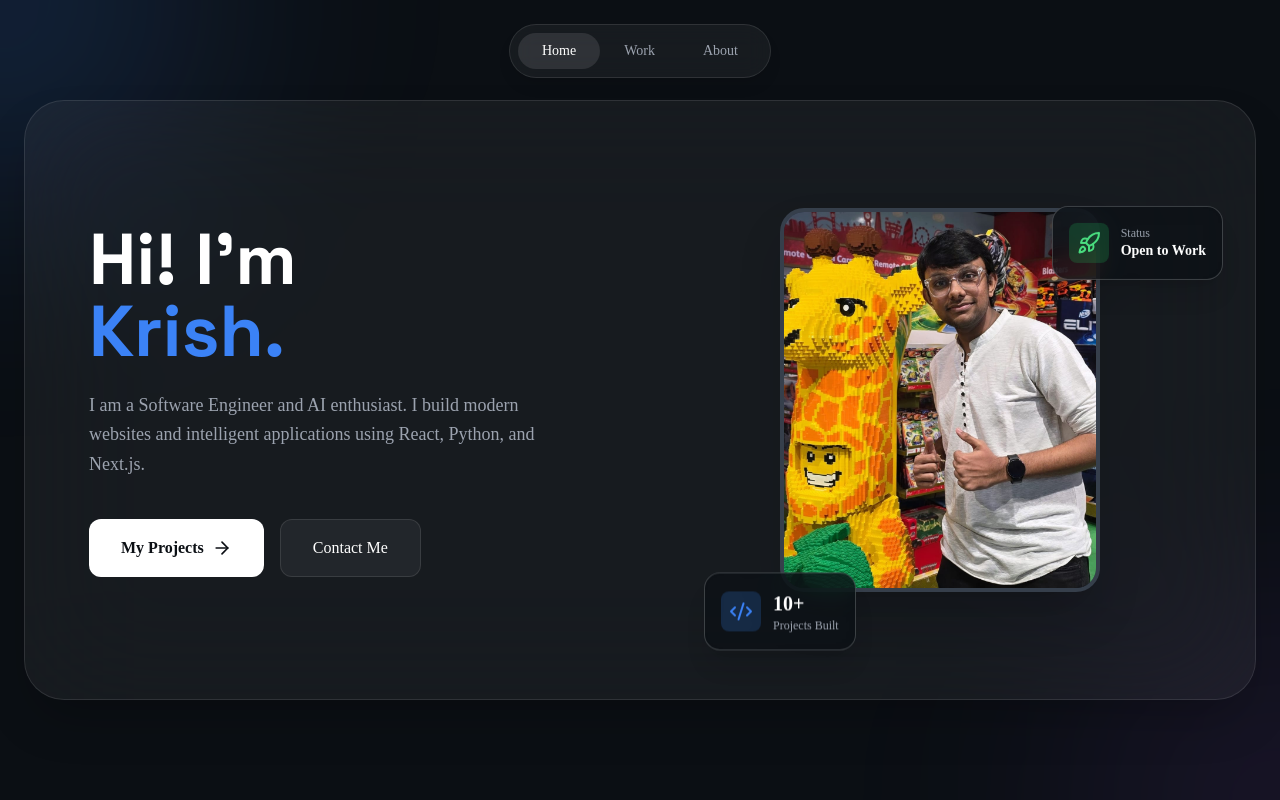
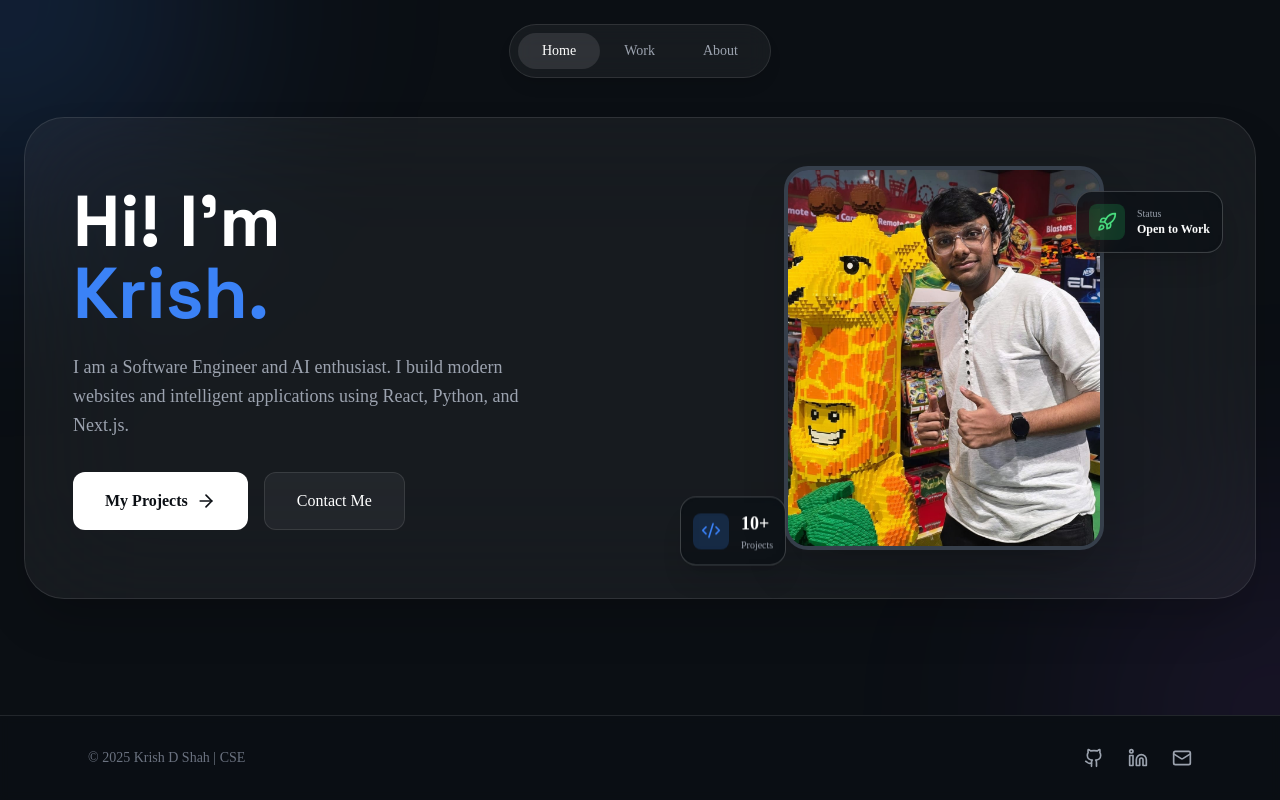
Before and after one commit to Krishdshah/portfoliov2, a Next.js app: page / in a window 1280 px wide. Built offline with nearby package versions, Linux system fonts and the light colour scheme.

Commit message:
Footer Added

```diff
--- a/app/layout.tsx
+++ b/app/layout.tsx
@@ -2,6 +2,7 @@ import type { Metadata } from "next";
 import { Inter, Space_Grotesk } from "next/font/google";
 import "./globals.css";
 import Navbar from "../components/Navbar";
+import Footer from "../components/Footer";
 
 const inter = Inter({ subsets: ["latin"], variable: '--font-inter' });
 const spaceGrotesk = Space_Grotesk({
@@ -22,10 +23,16 @@ export default function RootLayout({
 }>) {
   return (
     <html lang="en">
-      <body className={`${inter.variable} ${spaceGrotesk.variable} antialiased bg-brand-dark text-gray-300`}>
+      <body className={`${inter.variable} ${spaceGrotesk.variable} antialiased bg-brand-dark text-gray-300 flex flex-col min-h-screen`}>
+
         <Navbar />
 
-        {children}
+        <main className="flex-grow flex flex-col">
+          {children}
+        </main>
+
+        <Footer />
+
       </body>
     </html>
   );
--- a/app/page.tsx
+++ b/app/page.tsx
@@ -5,22 +5,24 @@ import { motion } from 'framer-motion';
 
 export default function Home() {
   return (
-    <div className="relative min-h-screen flex items-center justify-center p-6 overflow-hidden bg-brand-dark">
+    // CHANGED: replaced 'min-h-screen' with 'flex-grow h-full'
+    <div className="relative flex-grow h-full flex items-center justify-center p-6 overflow-hidden bg-brand-dark">
 
       {/* 1. Background Blurs */}
       <div className="absolute top-0 left-0 w-96 h-96 bg-brand-accent/20 rounded-full blur-[128px] pointer-events-none -translate-x-1/2 -translate-y-1/2" />
       <div className="absolute bottom-0 right-0 w-96 h-96 bg-purple-500/10 rounded-full blur-[128px] pointer-events-none translate-x-1/2 translate-y-1/2" />
 
       {/* 2. The Main Glass Card */}
+      {/* Adjusted min-h to 'auto' or a smaller fixed height so it doesn't force scroll */}
       <motion.div
         initial={{ opacity: 0, scale: 0.95 }}
         animate={{ opacity: 1, scale: 1 }}
         transition={{ duration: 0.8 }}
-        className="w-full max-w-7xl min-h-[600px] bg-white/5 backdrop-blur-3xl border border-white/10 rounded-[2.5rem] p-8 md:p-16 relative shadow-2xl grid grid-cols-1 lg:grid-cols-2 gap-16 lg:gap-24 items-center"
+        className="w-full max-w-7xl bg-white/5 backdrop-blur-3xl border border-white/10 rounded-[2.5rem] p-8 md:p-12 relative shadow-2xl grid grid-cols-1 lg:grid-cols-2 gap-12 lg:gap-20 items-center"
       >
 
         {/* LEFT SIDE: Text Content */}
-        <div className="z-10 space-y-8 order-2 lg:order-1">
+        <div className="z-10 space-y-6 order-2 lg:order-1">
           <div>
             <motion.h2
               initial={{ opacity: 0, y: 20 }}
@@ -60,14 +62,14 @@ export default function Home() {
         </div>
 
         {/* RIGHT SIDE: Image Area */}
-        <div className="relative order-1 lg:order-2 flex justify-center items-center h-full min-h-[450px]">
+        <div className="relative order-1 lg:order-2 flex justify-center items-center">
 
             {/* The Image Container */}
             <motion.div
               initial={{ opacity: 0, x: 50 }}
               animate={{ opacity: 1, x: 0 }}
               transition={{ delay: 0.5, duration: 0.8 }}
-              className="relative z-10 w-72 h-80 md:w-80 md:h-96 bg-gray-800 rounded-3xl overflow-hidden border-4 border-white/10 shadow-2xl"
+              className="relative z-10 w-64 h-72 md:w-80 md:h-96 bg-gray-800 rounded-3xl overflow-hidden border-4 border-white/10 shadow-2xl"
             >
               <img
                 src="../me.jpg"
@@ -76,33 +78,33 @@ export default function Home() {
               />
             </motion.div>
 
-            {/* Floating Badge 1: Bottom Left (Moved outward) */}
+            {/* Floating Badge 1 */}
             <motion.div
               animate={{ y: [0, -10, 0] }}
               transition={{ repeat: Infinity, duration: 4, ease: "easeInOut" }}
-              className="absolute -bottom-6 left-0 md:left-4 z-20 bg-brand-dark/80 backdrop-blur-md border border-white/20 p-4 rounded-2xl flex items-center gap-3 shadow-xl"
+              className="absolute -bottom-6 left-0 z-20 bg-brand-dark/80 backdrop-blur-md border border-white/20 p-3 rounded-2xl flex items-center gap-3 shadow-xl"
             >
               <div className="bg-brand-accent/20 p-2 rounded-lg text-brand-accent">
-                <Code2 size={24} />
+                <Code2 size={20} />
               </div>
               <div>
-                <div className="text-xl font-bold text-white">10+</div>
-                <div className="text-xs text-gray-400">Projects Built</div>
+                <div className="text-lg font-bold text-white">10+</div>
+                <div className="text-[10px] text-gray-400">Projects</div>
               </div>
             </motion.div>
 
-             {/* Floating Badge 2: Top Right (Moved outward) */}
+             {/* Floating Badge 2 */}
              <motion.div
               animate={{ y: [0, 10, 0] }}
               transition={{ repeat: Infinity, duration: 5, ease: "easeInOut", delay: 1 }}
-              className="absolute top-10 -right-4 md:-right-8 z-20 bg-brand-dark/80 backdrop-blur-md border border-white/20 p-4 rounded-2xl flex items-center gap-3 shadow-xl"
+              className="absolute top-6 -right-4 z-20 bg-brand-dark/80 backdrop-blur-md border border-white/20 p-3 rounded-2xl flex items-center gap-3 shadow-xl"
             >
               <div className="bg-green-500/20 p-2 rounded-lg text-green-400">
-                <Rocket size={24} />
+                <Rocket size={20} />
               </div>
               <div>
-                <div className="text-xs text-gray-400">Status</div>
-                <div className="text-sm font-bold text-white">Open to Work</div>
+                <div className="text-[10px] text-gray-400">Status</div>
+                <div className="text-xs font-bold text-white">Open to Work</div>
               </div>
             </motion.div>
 
--- /dev/null
+++ b/components/Footer.tsx
@@ -0,0 +1,49 @@
+'use client';
+
+import { Github, Linkedin, Mail } from 'lucide-react';
+
+export default function Footer() {
+  return (
+    <footer className="border-t border-white/10 mt-auto bg-brand-dark/50 backdrop-blur-sm">
+      <div className="max-w-6xl mx-auto px-6 py-8 flex flex-col md:flex-row justify-between items-center gap-4">
+
+        {/* Copyright */}
+        <div className="text-gray-500 text-sm">
+          © {new Date().getFullYear()} Krish D Shah | CSE
+        </div>
+
+        {/* Social Links */}
+        <div className="flex items-center gap-6">
+          <a
+            href="https://github.com/Krishdshah"
+            target="_blank"
+            rel="noopener noreferrer"
+            className="text-gray-400 hover:text-white transition-colors"
+            aria-label="GitHub"
+          >
+            <Github size={20} />
+          </a>
+
+          <a
+            href="https://www.linkedin.com/in/thekrishdshah/"
+            target="_blank"
+            rel="noopener noreferrer"
+            className="text-gray-400 hover:text-white transition-colors"
+            aria-label="LinkedIn"
+          >
+            <Linkedin size={20} />
+          </a>
+
+          <a
+            href="mailto:thekrishdshahbhs@gmail.com"
+            className="text-gray-400 hover:text-white transition-colors"
+            aria-label="Email"
+          >
+            <Mail size={20} />
+          </a>
+        </div>
+
+      </div>
+    </footer>
+  );
+}
```
